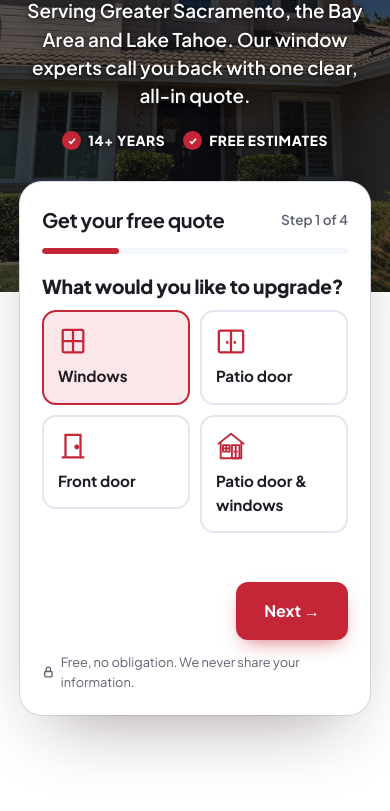
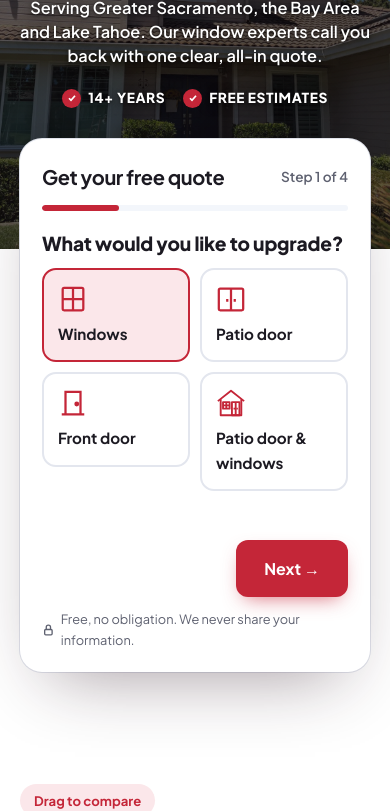
Before and after one commit to danieloliferchik1-bot/pomegranate-windows, a plain HTML site: page index.html in a window 390 px wide. Shown: the part 289-1100 px from the top of the page. Drawn offline with Linux system fonts and the light colour scheme.

Commit message:
Hero: smaller intro text on phones so it fits in three lines
Co-Authored-By: Claude Opus 5.5 <noreply@anthropic.com>
Claude-Session: https://claude.ai/code/session_01St5XRcmGrwFG3Ny1hFcwmK

```diff
--- a/index.html
+++ b/index.html
@@ -370,7 +370,7 @@ footer .areas span{border:1px solid var(--line);border-radius:999px;padding:2px
   .promise{padding:36px;justify-items:start}
 }
 @media (max-width:560px){
-  .hero p.sub{font-size:1.18rem;margin-top:16px}
+  .hero p.sub{font-size:1.02rem;line-height:1.45;margin-top:16px;max-width:none}
   .hero .perks{flex-wrap:wrap;gap:8px 18px;margin-top:20px}
   .hero .perks .lg{display:none}
   .hero .perks li{flex:0 0 auto;font-size:.86rem;letter-spacing:.04em;white-space:nowrap;gap:7px}
@@ -385,6 +385,7 @@ footer .areas span{border:1px solid var(--line);border-radius:999px;padding:2px
   .hdr-cta .btn:not(.call){display:none}
 }
 @media (prefers-reduced-motion:reduce){*{transition:none!important;animation:none!important;scroll-behavior:auto!important}}
+@media (max-width:370px){.hero p.sub{font-size:.94rem}}
 </style>
 </head>
 <body>
```
